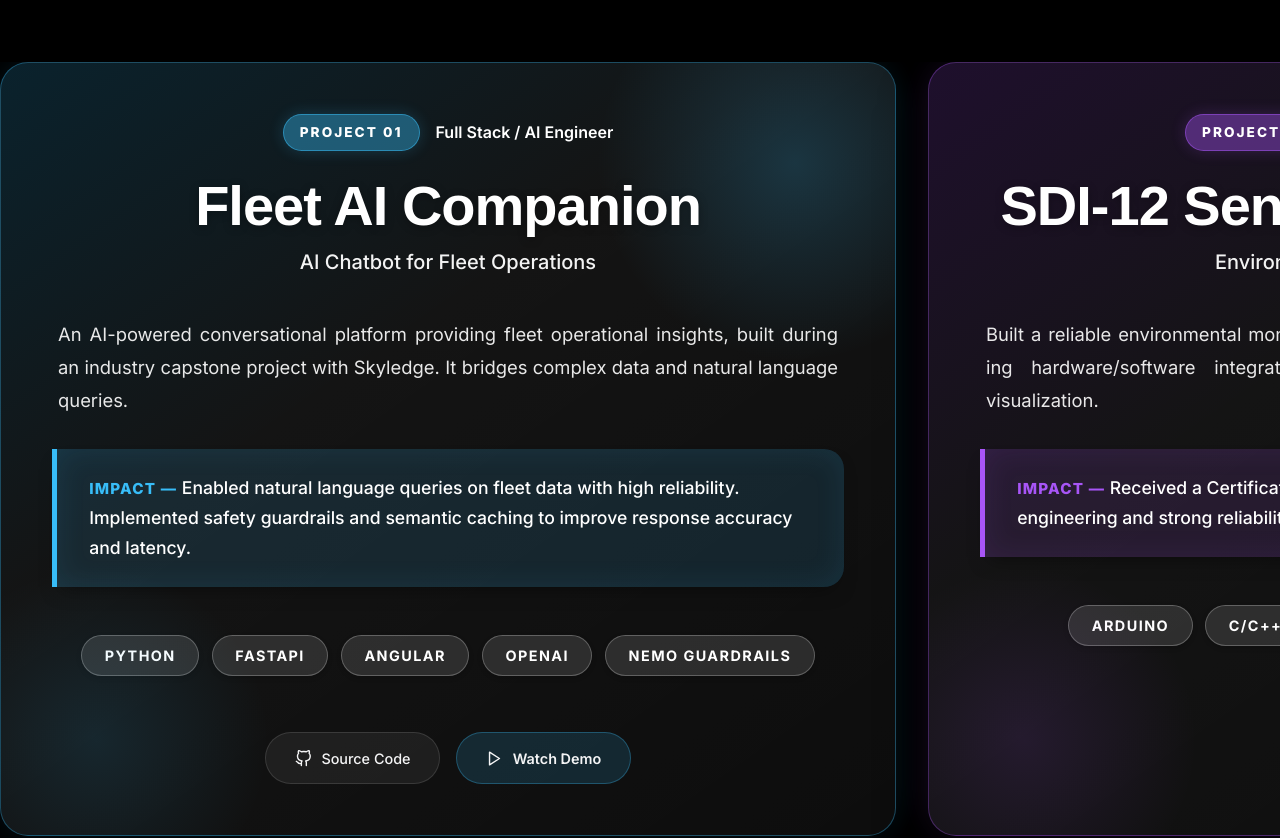
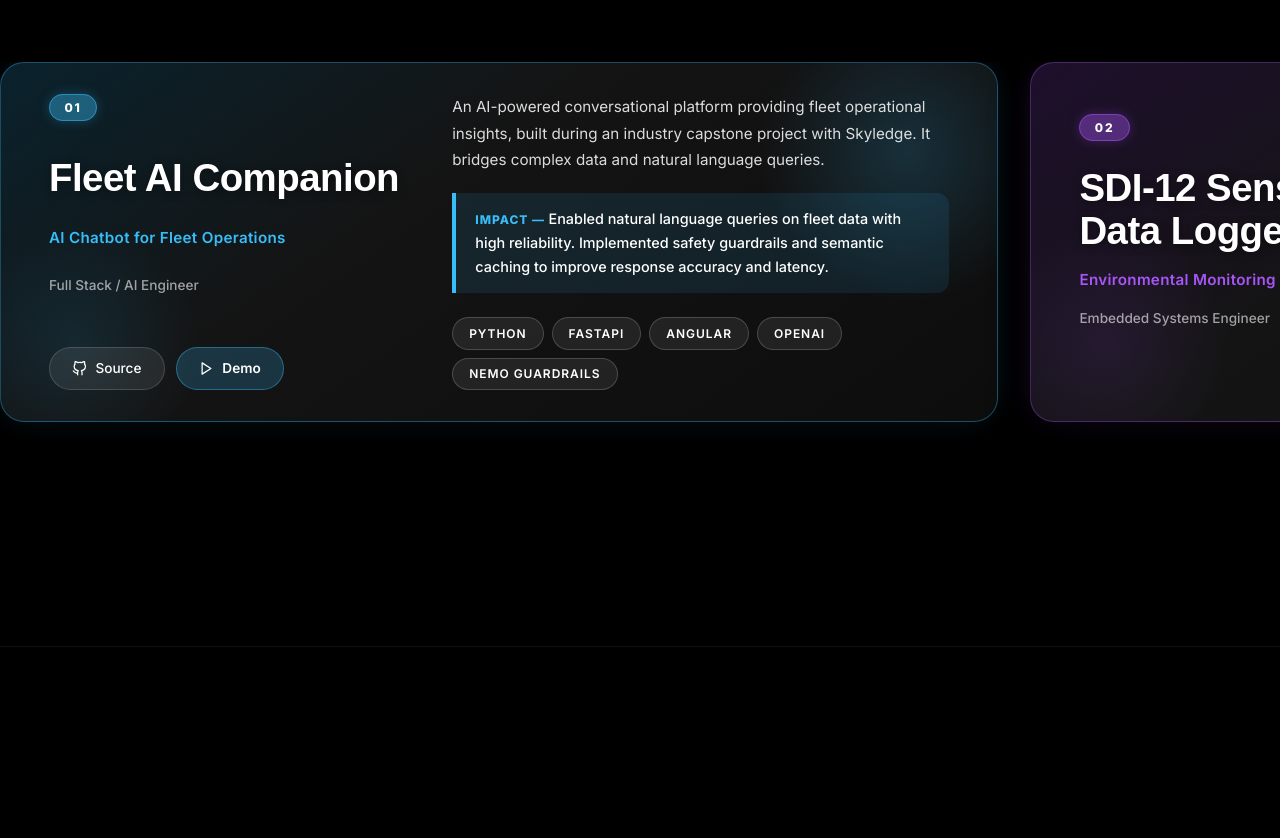
Before and after one commit to aashim06/AashimPersonalPortfolio, a Next.js app: page / in a window 1280 px wide. Shown: the part 2043-2881 px from the top of the page. Built offline with nearby package versions, Linux system fonts and the light colour scheme.

Commit message:
Redesign project cards as landscape rectangles with 2-col layout: wider, fixed 360px height, title/buttons on left, content on right

```diff
--- a/app/components/ProjectsList.tsx
+++ b/app/components/ProjectsList.tsx
@@ -142,232 +142,123 @@ export default function ProjectsList({ projects }: { projects: Project[] }) {
                key={idx}
                className="project-slide"
                style={{
-                 flex: "0 0 70vw",
-                 maxWidth: "900px",
+                 flex: "0 0 78vw",
+                 maxWidth: "1100px",
                  scrollSnapAlign: "start",
                  scrollSnapStop: "always",
                  position: "relative",
                  overflow: "hidden",
-                 padding: "clamp(2.5rem, 4vw, 4.5rem)",
+                 padding: "2.5rem 3rem",
                  background: `linear-gradient(145deg, rgba(${accent.color}, 0.18) 0%, rgba(255,255,255,0.08) 40%, rgba(255,255,255,0.05) 100%)`,
                  border: `1px solid rgba(${accent.color}, 0.35)`,
-                 borderRadius: "28px",
+                 borderRadius: "24px",
                  display: "flex",
                  flexDirection: "column",
                  justifyContent: "center",
-                 minHeight: "60vh",
-                 boxShadow: `0 25px 60px -15px rgba(0, 0, 0, 0.6), 0 0 40px -10px rgba(${accent.color}, 0.25)`,
+                 height: "360px",
+                 minHeight: "unset",
+                 boxShadow: `0 20px 50px -15px rgba(0,0,0,0.6), 0 0 35px -10px rgba(${accent.color}, 0.25)`,
                  backdropFilter: "blur(10px)",
                }}
              >
-               {/* Intense corner glows */}
-               <div style={{
-                 position: "absolute",
-                 top: "-100px",
-                 right: "-100px",
-                 width: "400px",
-                 height: "400px",
-                 background: `radial-gradient(circle, rgba(${accent.color}, 0.2) 0%, transparent 70%)`,
-                 pointerEvents: "none",
-                 borderRadius: "50%"
-               }} />
+           {/* Glow accents */}
+               <div style={{ position: "absolute", top: "-60px", right: "-60px", width: "300px", height: "300px", background: `radial-gradient(circle, rgba(${accent.color}, 0.18) 0%, transparent 70%)`, pointerEvents: "none", borderRadius: "50%" }} />
+               <div style={{ position: "absolute", bottom: "-50px", left: "-50px", width: "250px", height: "250px", background: `radial-gradient(circle, rgba(${accent.color}, 0.10) 0%, transparent 70%)`, pointerEvents: "none", borderRadius: "50%" }} />
 
-               {/* Bottom-left soft glow */}
-               <div style={{
-                 position: "absolute",
-                 bottom: "-80px",
-                 left: "-80px",
-                 width: "350px",
-                 height: "350px",
-                 background: `radial-gradient(circle, rgba(${accent.color}, 0.12) 0%, transparent 70%)`,
-                 pointerEvents: "none",
-                 borderRadius: "50%"
-               }} />
+               {/* Two-column landscape layout */}
+               <div style={{ display: "grid", gridTemplateColumns: "1fr 1.4fr", gap: "3rem", alignItems: "center", position: "relative", width: "100%" }}>
 
-               {/* Number badge */}
-               <div style={{
-                 position: "relative",
-                 display: "inline-flex",
-                 alignItems: "center",
-                 gap: "1rem",
-                 marginBottom: "1.5rem",
-               }}>
+                 {/* LEFT: Identity + Buttons */}
+                 <div style={{ display: "flex", flexDirection: "column", justifyContent: "space-between", height: "100%" }}>
+                   {/* Badge */}
+                   <div style={{ marginBottom: "1.2rem" }}>
                      <span style={{
-                   fontSize: "0.85rem",
-                   fontWeight: 800,
-                   letterSpacing: "0.15em",
-                   textTransform: "uppercase",
-                   color: "#ffffff",
-                   padding: "0.4rem 1rem",
+                       fontSize: "0.75rem", fontWeight: 800, letterSpacing: "0.15em",
+                       textTransform: "uppercase", color: "#fff",
+                       padding: "0.3rem 0.9rem",
                        background: `rgba(${accent.color}, 0.4)`,
                        border: `1px solid rgba(${accent.color}, 0.5)`,
                        borderRadius: "100px",
-                   boxShadow: `0 0 15px rgba(${accent.color}, 0.2)`
+                       boxShadow: `0 0 12px rgba(${accent.color}, 0.25)`
                      }}>
-                   Project 0{idx + 1}
-                 </span>
-                 <span style={{ fontSize: "1rem", color: "#ffffff", fontWeight: 600, opacity: 1 }}>
-                   {project.role}
+                       {idx + 1 < 10 ? `0${idx + 1}` : idx + 1}
                      </span>
                    </div>
 
                    {/* Title */}
                    <h3 style={{
-                 fontSize: "clamp(2.5rem, 5vw, 3.5rem)",
-                 fontWeight: 800,
-                 color: "#ffffff",
-                 letterSpacing: "-1px",
-                 marginBottom: "0.6rem",
-                 lineHeight: 1.1,
-                 position: "relative",
-                 textShadow: "0 2px 10px rgba(0,0,0,0.3)"
+                     fontSize: "clamp(1.8rem, 3vw, 2.8rem)", fontWeight: 800, color: "#fff",
+                     letterSpacing: "-0.5px", lineHeight: 1.1, marginBottom: "0.5rem",
+                     textShadow: "0 2px 10px rgba(0,0,0,0.4)"
                    }}>
                      {project.title}
                    </h3>
-               <p style={{
-                 fontSize: "1.25rem",
-                 color: "#ffffff",
-                 marginBottom: "2.5rem",
-                 fontWeight: 500,
-                 opacity: 0.95
-               }}>
+                   <p style={{ fontSize: "0.95rem", color: `rgba(${accent.color}, 1)`, fontWeight: 600, marginBottom: "0.4rem", letterSpacing: "0.02em" }}>
                      {project.subtitle}
                    </p>
+                   <p style={{ fontSize: "0.85rem", color: "rgba(255,255,255,0.6)", marginBottom: "2rem", fontWeight: 500 }}>
+                     {project.role}
+                   </p>
 
+                   {/* Buttons */}
+                   <div style={{ display: "flex", flexWrap: "wrap", gap: "0.7rem" }}>
+                     {project.links.github && (
+                       <a href={project.links.github} target="_blank" rel="noreferrer"
+                         style={{ display: "inline-flex", alignItems: "center", gap: "0.5rem", padding: "0.6rem 1.4rem", background: "rgba(255,255,255,0.08)", border: "1px solid rgba(255,255,255,0.15)", borderRadius: "100px", color: "#fff", textDecoration: "none", fontSize: "0.85rem", fontWeight: 500, transition: "all 0.2s ease" }}
+                         onMouseOver={(e) => { e.currentTarget.style.background = "rgba(255,255,255,0.16)"; }}
+                         onMouseOut={(e) => { e.currentTarget.style.background = "rgba(255,255,255,0.08)"; }}
+                       ><GitHub size={15} /> Source</a>
+                     )}
+                     {project.links.demo && (
+                       <a href={project.links.demo} target="_blank" rel="noreferrer"
+                         style={{ display: "inline-flex", alignItems: "center", gap: "0.5rem", padding: "0.6rem 1.4rem", background: `rgba(${accent.color}, 0.2)`, border: `1px solid rgba(${accent.color}, 0.4)`, borderRadius: "100px", color: "#fff", textDecoration: "none", fontSize: "0.85rem", fontWeight: 600, transition: "all 0.2s ease" }}
+                         onMouseOver={(e) => { e.currentTarget.style.background = `rgba(${accent.color}, 0.35)`; }}
+                         onMouseOut={(e) => { e.currentTarget.style.background = `rgba(${accent.color}, 0.2)`; }}
+                       ><Play size={15} /> Demo</a>
+                     )}
+                     {project.links.live && (
+                       <a href={project.links.live} target="_blank" rel="noreferrer"
+                         style={{ display: "inline-flex", alignItems: "center", gap: "0.5rem", padding: "0.6rem 1.4rem", background: "transparent", border: "1px solid rgba(255,255,255,0.15)", borderRadius: "100px", color: "#fff", textDecoration: "none", fontSize: "0.85rem", fontWeight: 500, transition: "all 0.2s ease" }}
+                         onMouseOver={(e) => { e.currentTarget.style.background = "rgba(255,255,255,0.08)"; }}
+                         onMouseOut={(e) => { e.currentTarget.style.background = "transparent"; }}
+                       >Live <ArrowUpRight size={15} /></a>
+                     )}
+                   </div>
+                 </div>
+
+                 {/* RIGHT: Description + Impact + Stack */}
+                 <div>
                    {/* Description */}
-               <div style={{
-                  fontSize: "1.15rem",
-                  lineHeight: 1.8,
-                  color: "#ffffff",
-                  textAlign: "justify",
-                  hyphens: "auto",
-                  marginBottom: "2rem",
-                  maxWidth: "780px",
-                  position: "relative",
-                  opacity: 0.9
-               }}>
-                 <p>{project.description}</p>
-               </div>
+                   <p style={{ fontSize: "0.95rem", lineHeight: 1.75, color: "rgba(255,255,255,0.85)", marginBottom: "1.2rem" }}>
+                     {project.description}
+                   </p>
 
                    {/* Impact callout */}
                    <div style={{
-                 padding: "1.5rem 2rem",
-                 background: `rgba(${accent.color}, 0.12)`,
-                 borderLeft: `5px solid rgba(${accent.color}, 1)`,
-                 borderRadius: "0 20px 20px 0",
-                 marginBottom: "3rem",
-                 maxWidth: "800px",
-                 boxShadow: `inset 0 0 30px rgba(${accent.color}, 0.1), 0 10px 20px -10px rgba(0,0,0,0.5)`
+                     padding: "0.9rem 1.2rem",
+                     background: `rgba(${accent.color}, 0.1)`,
+                     borderLeft: `4px solid rgba(${accent.color}, 1)`,
+                     borderRadius: "0 12px 12px 0",
+                     marginBottom: "1.5rem",
                    }}>
-                 <p style={{
-                   fontSize: "1.1rem",
-                   lineHeight: 1.7,
-                   color: "#ffffff",
-                   margin: 0,
-                   fontWeight: 500
-                 }}>
-                   <strong style={{ color: `rgba(${accent.color}, 1)`, textTransform: "uppercase", letterSpacing: "0.08em", fontSize: "0.95rem", fontWeight: 800 }}>Impact — </strong>
+                     <p style={{ fontSize: "0.9rem", lineHeight: 1.65, color: "#ffffff", margin: 0, fontWeight: 500 }}>
+                       <strong style={{ color: `rgba(${accent.color}, 1)`, textTransform: "uppercase", letterSpacing: "0.08em", fontSize: "0.75rem", fontWeight: 800 }}>Impact — </strong>
                        {project.impact}
                      </p>
                    </div>
 
-               {/* Tech Stack */}
-               <div style={{ display: "flex", flexWrap: "wrap", gap: "0.8rem", marginBottom: "3.5rem" }}>
+                   {/* Stack */}
+                   <div style={{ display: "flex", flexWrap: "wrap", gap: "0.5rem" }}>
                      {project.stack.map(tech => (
                        <span key={tech} style={{
-                      fontSize: "0.9rem",
-                      padding: "0.5rem 1.4rem",
-                      background: "rgba(255,255,255,0.12)",
-                      border: "1px solid rgba(255,255,255,0.25)",
-                      borderRadius: "100px",
-                      color: "#ffffff",
-                      textTransform: "uppercase",
-                      letterSpacing: "0.1em",
-                      fontWeight: 700,
-                      boxShadow: "0 2px 5px rgba(0,0,0,0.2)"
-                    }}>
-                      {tech}
-                    </span>
+                         fontSize: "0.75rem", padding: "0.35rem 1rem",
+                         background: "rgba(255,255,255,0.08)", border: "1px solid rgba(255,255,255,0.18)",
+                         borderRadius: "100px", color: "#fff",
+                         textTransform: "uppercase", letterSpacing: "0.08em", fontWeight: 600
+                       }}>{tech}</span>
                      ))}
                    </div>
-
-               {/* Action Buttons */}
-               <div style={{ display: "flex", flexWrap: "wrap", gap: "1rem", marginTop: "auto", position: "relative" }}>
-                  {project.links.github && (
-                     <a
-                       href={project.links.github}
-                       target="_blank"
-                       rel="noreferrer"
-                       style={{
-                         display: "inline-flex",
-                         alignItems: "center",
-                         gap: "0.6rem",
-                         padding: "0.85rem 1.8rem",
-                         background: "rgba(255,255,255,0.06)",
-                         border: "1px solid rgba(255,255,255,0.12)",
-                         borderRadius: "100px",
-                         color: "var(--text-primary)",
-                         textDecoration: "none",
-                         fontSize: "0.9rem",
-                         fontWeight: 500,
-                         transition: "all 0.25s ease"
-                       }}
-                       onMouseOver={(e) => { e.currentTarget.style.background = "rgba(255,255,255,0.12)"; e.currentTarget.style.borderColor = "rgba(255,255,255,0.2)"; }}
-                       onMouseOut={(e) => { e.currentTarget.style.background = "rgba(255,255,255,0.06)"; e.currentTarget.style.borderColor = "rgba(255,255,255,0.12)"; }}
-                     >
-                       <GitHub size={17} /> Source Code
-                     </a>
-                  )}
-                  {project.links.demo && (
-                     <a
-                       href={project.links.demo}
-                       target="_blank"
-                       rel="noreferrer"
-                       style={{
-                         display: "inline-flex",
-                         alignItems: "center",
-                         gap: "0.6rem",
-                         padding: "0.85rem 1.8rem",
-                         background: `rgba(${accent.color}, 0.15)`,
-                         border: `1px solid rgba(${accent.color}, 0.3)`,
-                         color: "var(--text-primary)",
-                         borderRadius: "100px",
-                         textDecoration: "none",
-                         fontSize: "0.9rem",
-                         fontWeight: 600,
-                         transition: "all 0.25s ease"
-                       }}
-                       onMouseOver={(e) => { e.currentTarget.style.background = `rgba(${accent.color}, 0.25)`; }}
-                       onMouseOut={(e) => { e.currentTarget.style.background = `rgba(${accent.color}, 0.15)`; }}
-                     >
-                       <Play size={17} /> Watch Demo
-                     </a>
-                  )}
-                  {project.links.live && (
-                     <a
-                       href={project.links.live}
-                       target="_blank"
-                       rel="noreferrer"
-                       style={{
-                         display: "inline-flex",
-                         alignItems: "center",
-                         gap: "0.6rem",
-                         padding: "0.85rem 1.8rem",
-                         background: "transparent",
-                         border: "1px solid rgba(255,255,255,0.12)",
-                         borderRadius: "100px",
-                         color: "var(--text-primary)",
-                         textDecoration: "none",
-                         fontSize: "0.9rem",
-                         fontWeight: 500,
-                         transition: "all 0.25s ease"
-                       }}
-                       onMouseOver={(e) => { e.currentTarget.style.background = "rgba(255,255,255,0.06)"; }}
-                       onMouseOut={(e) => { e.currentTarget.style.background = "transparent"; }}
-                     >
-                       Visit Live <ArrowUpRight size={17} />
-                     </a>
-                  )}
+                 </div>
                </div>
 
              </div>
--- a/app/styles/style.css
+++ b/app/styles/style.css
@@ -609,23 +609,22 @@ ul {
 }
 
 .project-slide {
-    flex: 0 0 70vw;
-    max-width: 900px;
+    flex: 0 0 78vw;
+    max-width: 1100px;
     width: 100%;
-    min-height: 80vh;
+    height: 360px;
+    min-height: unset;
     scroll-snap-align: start;
     scroll-snap-stop: always;
-    display: flex;
-    align-items: center;
-    justify-content: center;
-    padding: var(--space-2xl) 0;
     opacity: 1;
     transform: scale(1);
 }
 
 @media (max-width: 768px) {
     .project-slide {
-        flex: 0 0 85vw;
+        flex: 0 0 88vw;
+        height: auto;
+        min-height: 480px;
     }
 }
 
```
Lines whose indentation alone changed are shown as unchanged.
